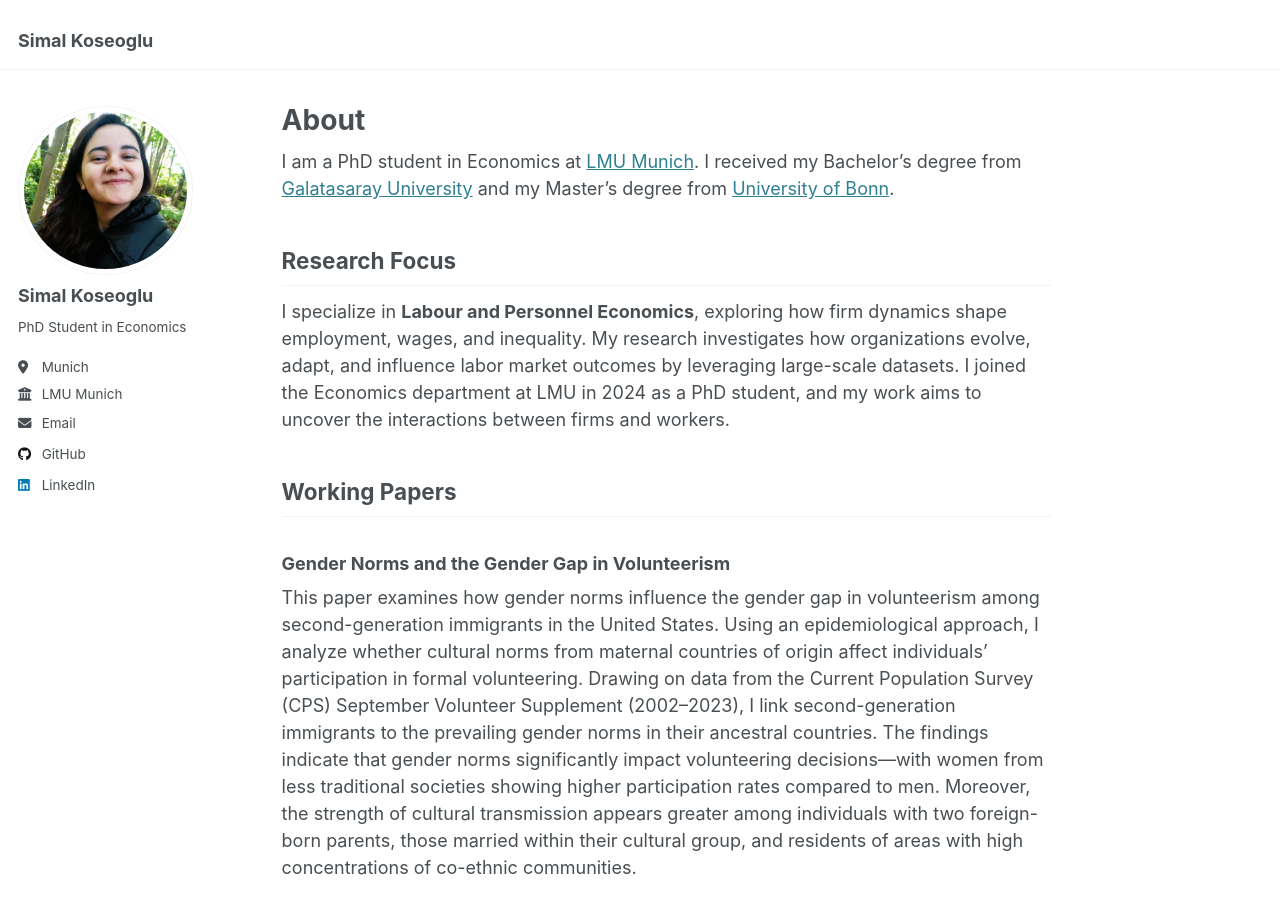
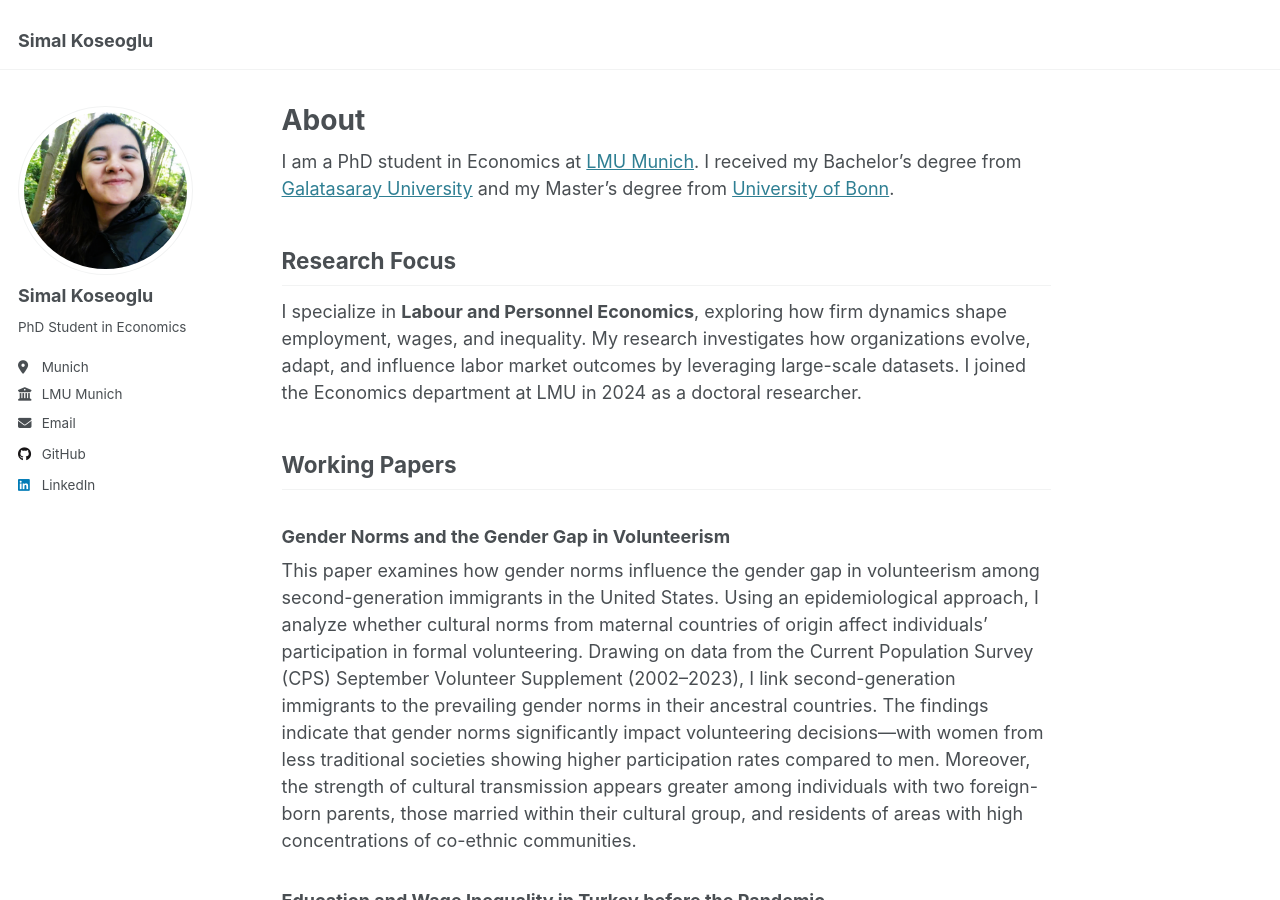
Before and after one commit to simalkoseoglu/simalkoseoglu.com, a Jekyll site: the page built from _pages/about.md, in a window 1280 px wide and 900 px high. Built offline with Jekyll 4.4.1, drawn with Linux system fonts in a browser that asks for light colours.

Commit message:
Revise title in about.md for consistency
Updated title from 'PhD student' to 'doctoral researcher' for clarity.

```diff
--- a/_pages/about.md
+++ b/_pages/about.md
@@ -11,7 +11,7 @@ I am a PhD student in Economics at [LMU Munich](https://www.en.econ.lmu.de/index
 
 ## Research Focus
 
-I specialize in **Labour and Personnel Economics**, exploring how firm dynamics shape employment, wages, and inequality. My research investigates how organizations evolve, adapt, and influence labor market outcomes by leveraging large-scale datasets. I joined the Economics department at LMU in 2024 as a PhD student, and my work aims to uncover the interactions between firms and workers.
+I specialize in **Labour and Personnel Economics**, exploring how firm dynamics shape employment, wages, and inequality. My research investigates how organizations evolve, adapt, and influence labor market outcomes by leveraging large-scale datasets. I joined the Economics department at LMU in 2024 as a doctoral researcher.
 
 ## Working Papers
 
```
